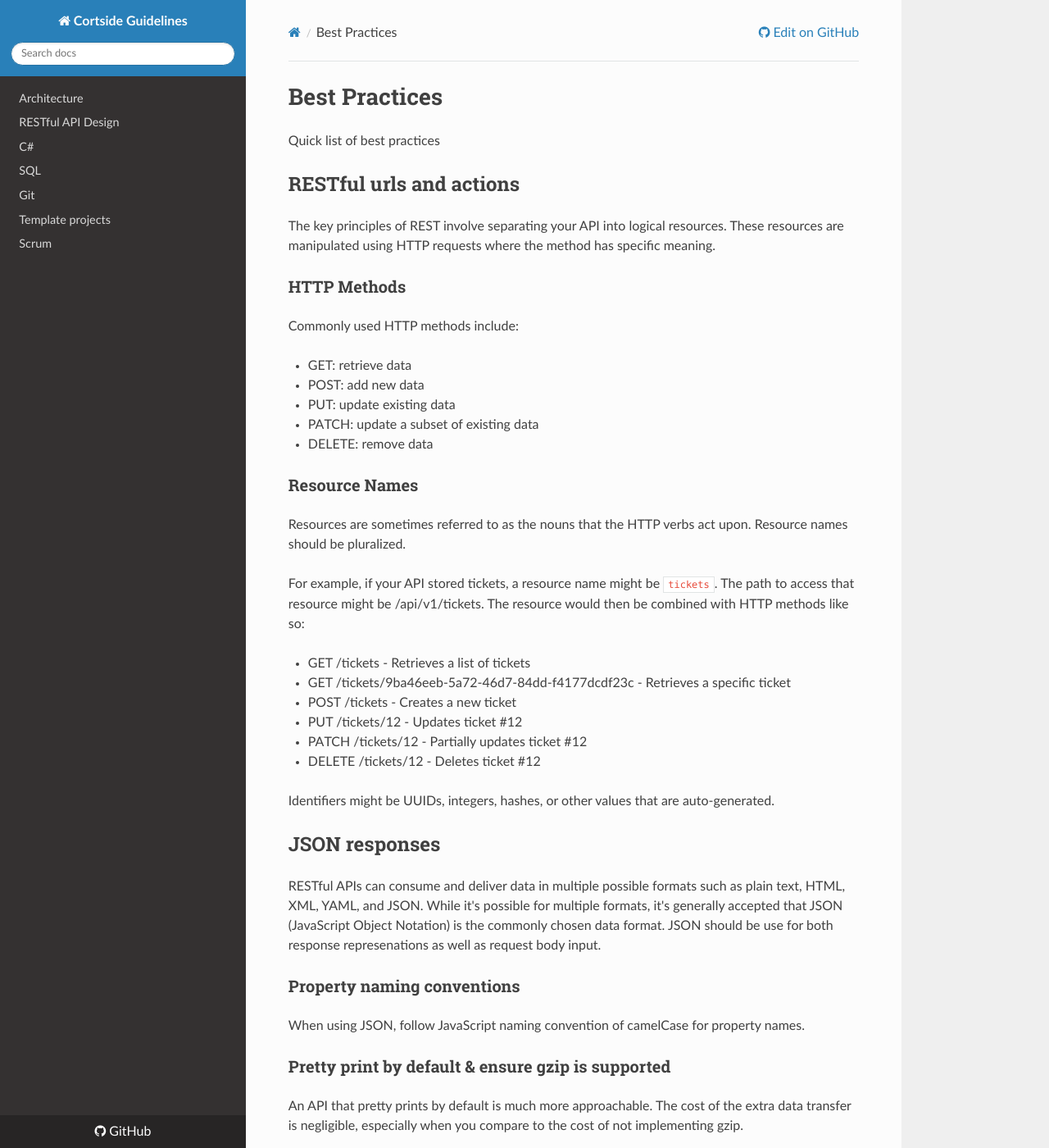
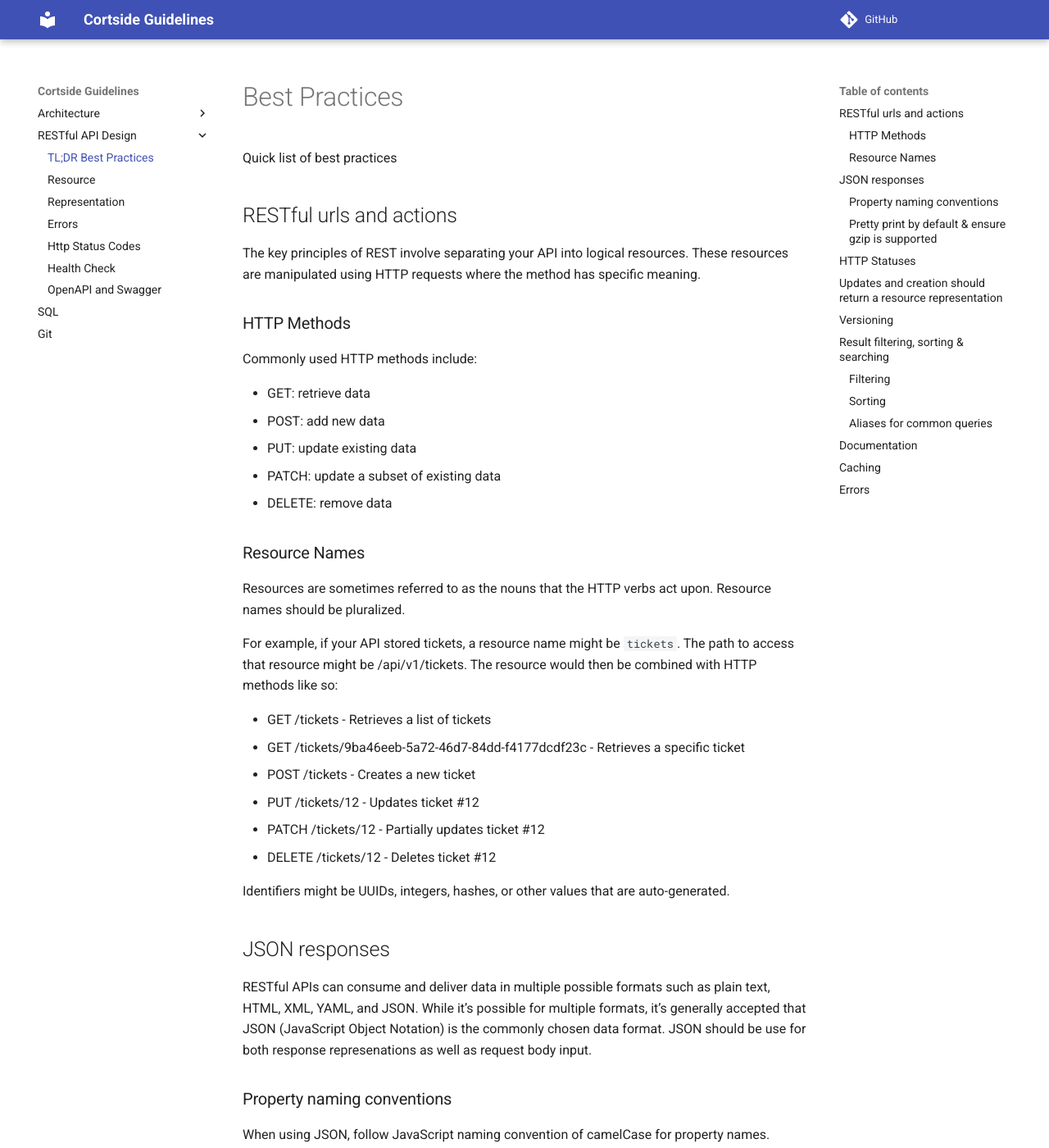
Before and after one commit to cortside/guidelines, an MkDocs documentation site: the page built from docs/rest/BestPractices.md, in a window 1280 px wide and 1400 px high. Shown: the whole window at 82% size. Built offline with MkDocs 1.6.1 and Material for MkDocs 9.7.7, drawn with Linux system fonts in a browser that asks for light colours; nearby versions of some CDN libraries; comment, search, counter and statistics services are not loaded; some of the changed text lies outside the part shown.

Commit message:
updates for generating pdf

````diff
--- a/docs/architecture/REST.md
+++ b/docs/architecture/REST.md
@@ -5,32 +5,32 @@
 Here are some of the main design principles of RESTful APIs using HTTP:
 
 * Resource
-  * any object, data or service that can be accessed by the client
-  * the nouns that the HTTP verbs act on
+    * any object, data or service that can be accessed by the client
+    * the nouns that the HTTP verbs act on
 * Resource identifier
-  * the URI that uniquely identifies a given resource
-    * i.e. https://api.domain.com/api/v1/users/61d78b92-3e20-4c7c-bdb8-8748b20c4cb7
+    * the URI that uniquely identifies a given resource
+      * i.e. https://api.domain.com/api/v1/users/61d78b92-3e20-4c7c-bdb8-8748b20c4cb7
 * Representation
-  * the data format for a given resource through which resources are manipulated
-    * example of a GET request for the the user resource noted above
+    * the data format for a given resource through which resources are manipulated
+        * example of a GET request for the the user resource noted above
 
-        ```javascript
-        {
-        "userId": "61d78b92-3e20-4c7c-bdb8-8748b20c4cb7",
-        "firstName": "Elmer",
-        "lastName": "Fudd",
-        "mailingAddress": {
-            "street": "610 E. 4th St.",
-            "city": "Santa Ana",
-            "state": "CA",
-            "postalCode": "92701",
-        },
-        "emailAddresses": [
-            "elmer@fudd.com",
-            "chuckjones@gmail.com"
-        ]
-        }
-        ```
+            ```json
+            {
+                "userId": "61d78b92-3e20-4c7c-bdb8-8748b20c4cb7",
+                "firstName": "Elmer",
+                "lastName": "Fudd",
+                "mailingAddress": {
+                    "street": "610 E. 4th St.",
+                    "city": "Santa Ana",
+                    "state": "CA",
+                    "postalCode": "92701",
+                },
+                "emailAddresses": [
+                    "elmer@fudd.com",
+                    "chuckjones@gmail.com"
+                ]
+            }
+            ```
 
   * both the response and the request, when not part of the resource identifier, will have a representation
   * JSON is the most common data format for data representation
@@ -54,7 +54,7 @@
 * Use of hypermedia links
   * driven by hypermedia links that are contained in the representation, i.e. links to get or update the customer associated with the order.
 
-    ```javascript
+    ```json
     {
         "orderId": "c7fbc3b2-96f8-4917-9a9f-044d2a204078",
         "productId":2,
@@ -71,15 +71,15 @@
 
 Leonard Richardson proposed the following levels of REST as a means to describe it's elements.  Roy Fielding, who first proposed REST, stated that level 3 was a pre-condition of REST.
 
-* Level 0 - Remote Procedure Invocation
-  * Makes use of HTTP as a transport
-  * Similar/same mechanism used for SOAP or XML-RPC
-* Level 1 - Resources
-  * Breaks larger, singular service endpoint into multiple resources
-* Level 2 - HTTP Verbs
-  * Uses HTTP verbs to standardize similar situations in the same way
-* Level 3 - Hypermedia Controls (HATEOAS)
-  * Introduces discoverability, providing a way of making a protocol more self-documenting
+- Level 0 - Remote Procedure Invocation
+  - Makes use of HTTP as a transport
+  - Similar/same mechanism used for SOAP or XML-RPC
+- Level 1 - Resources
+  - Breaks larger, singular service endpoint into multiple resources
+- Level 2 - HTTP Verbs
+  - Uses HTTP verbs to standardize similar situations in the same way
+- Level 3 - Hypermedia Controls (HATEOAS)
+  - Introduces discoverability, providing a way of making a protocol more self-documenting
 
 Many well used APIs today do not fully comply with the definition of REST that Roy Fielding proposed, but implement somewhere through level 2.  When an API does not comply with level 3 it is often called RESTful.
 
--- a/docs/rest/BestPractices.md
+++ b/docs/rest/BestPractices.md
@@ -53,7 +53,7 @@
 * 403: Forbidden
 * 404: Not found
 
-A larger applicable list of statuses commonly used HTTP statuses can be found [here](HTTP-STATUS-CODES.md).
+A larger applicable list of statuses commonly used HTTP statuses can be found [here](HTTPStatusCodes.md).
 
 ## Updates and creation should return a resource representation
 
--- a/docs/rest/README.md
+++ b/docs/rest/README.md
@@ -13,6 +13,7 @@
 * [Errors](Errors.md)
 * [HTTP Status Codes](HTTPStatusCodes.md)
 * [Health Check](HealthCheck.md)
+* [OpenAPI](OpenAPI.md)
 
 ## TODO
 
--- a/mkdocs.yml
+++ b/mkdocs.yml
@@ -1,28 +1,108 @@
 site_name: Cortside Guidelines
 site_description: General guidelines by Cortside
 site_url: https://www.cortside.com
-
+site_author: Cort Schaefer
 repo_url: https://github.com/cortside/guidelines
 edit_uri: edit/develop/docs
 
-theme: readthedocs
-
-# Build PDF & ePub
-formats:
-  - epub
-  - pdf
+theme: material
+#theme: readthedocs
 
 nav:
-- Architecture: architecture/README.md
-- RESTful API Design: rest/README.md
-- C#: csharp/README.md
-- SQL: sql/README.md
-- Git: git/README.md
-- Template projects: template/README.md
-- Scrum: scrum/README.md
+  - 'Architecture':
+    - 'Microservices': architecture/Microservices.md
+    - 'Messaging': architecture/Messaging.md
+    - 'REST': architecture/REST.md
+    - 'Security': architecture/Security.md
+    - 'Observability': architecture/Observability.md
+    - 'Token Exchange': architecture/TokenExchange.md
+    - 'References': architecture/References.md
+  - RESTful API Design:
+    - 'TL;DR Best Practices': rest/BestPractices.md
+    - rest/Resource.md
+    - rest/Representation.md
+    - rest/Errors.md
+    - rest/HTTPStatusCodes.md
+    - rest/HealthCheck.md
+    - rest/OpenAPI.md
+#  - C#:
+#    - csharp/CodingStandards.md
+  - SQL: sql/README.md
+  - Git: git/README.md
+#  - Template projects: template/README.md
+#  - Scrum: scrum/README.md
 
 # ci for docs
 # https://tech.michaelaltfield.net/2020/07/18/sphinx-rtd-github-pages-1/
 
-# PDF for mkdocs
-# https://github.com/orzih/mkdocs-with-pdf
+plugins:
+    - with-pdf:
+        #author: Cort Schaefer
+        copyright: Copyright (c) 2022 Cortside Consulting and Contributors
+        #
+        #cover: false
+        #back_cover: true
+        #cover_title: TITLE TEXT
+        cover_subtitle: The First Book of Cort
+        #custom_template_path: TEMPLATES PATH
+        #
+        #toc_title: TOC TITLE TEXT
+        #heading_shift: false
+        #toc_level: 3
+        #ordered_chapter_level: 2
+        #excludes_children:
+        #    - 'release-notes/:upgrading'
+        #    - 'release-notes/:changelog'
+        #
+        #exclude_pages:
+        #    - 'bugs/'
+        #    - 'appendix/contribute/'
+        #convert_iframe:
+        #    - src: IFRAME SRC
+        #      img: POSTER IMAGE URL
+        #      text: ALTERNATE TEXT
+        #    - src: ...
+        #two_columns_level: 3
+        #
+        #render_js: true
+        #headless_chrome_path: headless-chromium
+        #
+        output_path: guidelines.pdf
+        #enabled_if_env: ENABLE_PDF_EXPORT
+        #
+        #debug_html: true
+        #show_anchors: true
+        #verbose: true
+
+markdown_extensions:
+  - toc
+  - extra
+  - pymdownx.highlight
+  - pymdownx.inlinehilite
+  - toc:
+      permalink: 
+      toc_depth: 3
+  - codehilite
+  - pymdownx.tabbed
+  - pymdownx.superfences
+  - markdown_include.include:
+      base_path: docs
+  - admonition
+  - footnotes
+  - def_list
+  - abbr
+  - pymdownx.arithmatex
+  - pymdownx.betterem:
+      smart_enable: all
+  - pymdownx.keys
+  - pymdownx.details
+  - pymdownx.emoji
+  - pymdownx.magiclink
+  - pymdownx.mark
+  - pymdownx.smartsymbols
+  - pymdownx.tasklist:
+      custom_checkbox: true
+  - pymdownx.tilde
+  - meta
+  - smarty
+  - attr_list
````
Also changed, not shown: other parts of docs/rest/README.md (+0 -2 lines), docs/csharp/CodingStandards.md (+1 -1 lines), docs/rest/Resource.md (+1 -1 lines).
